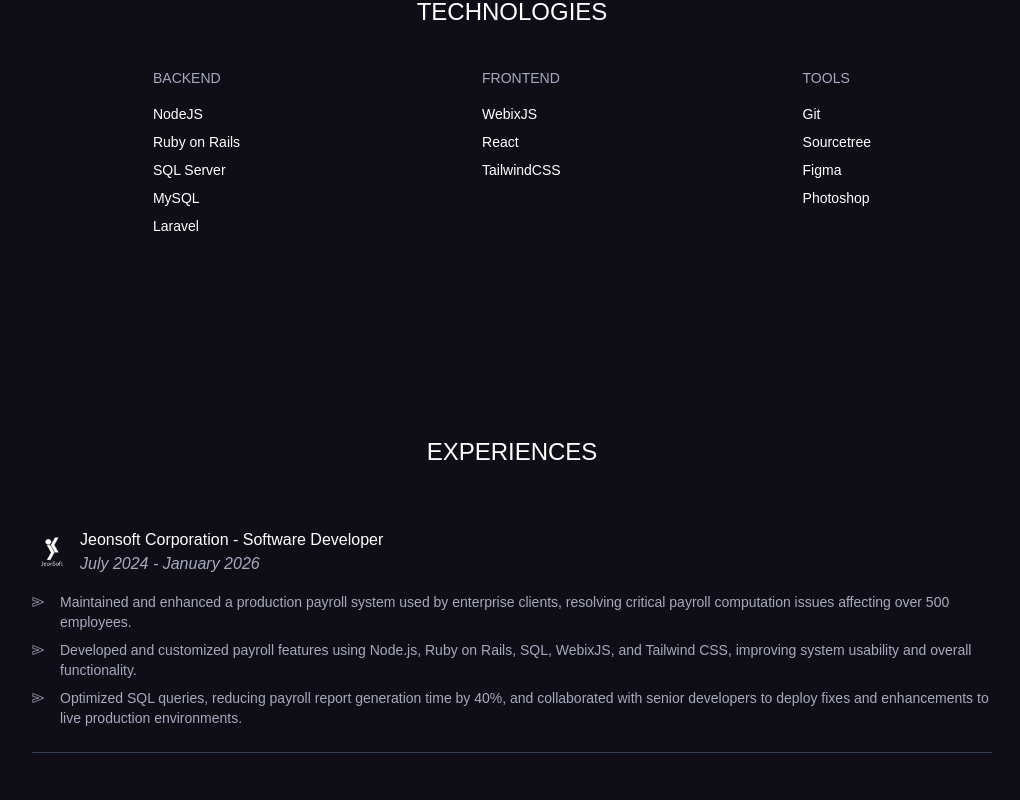
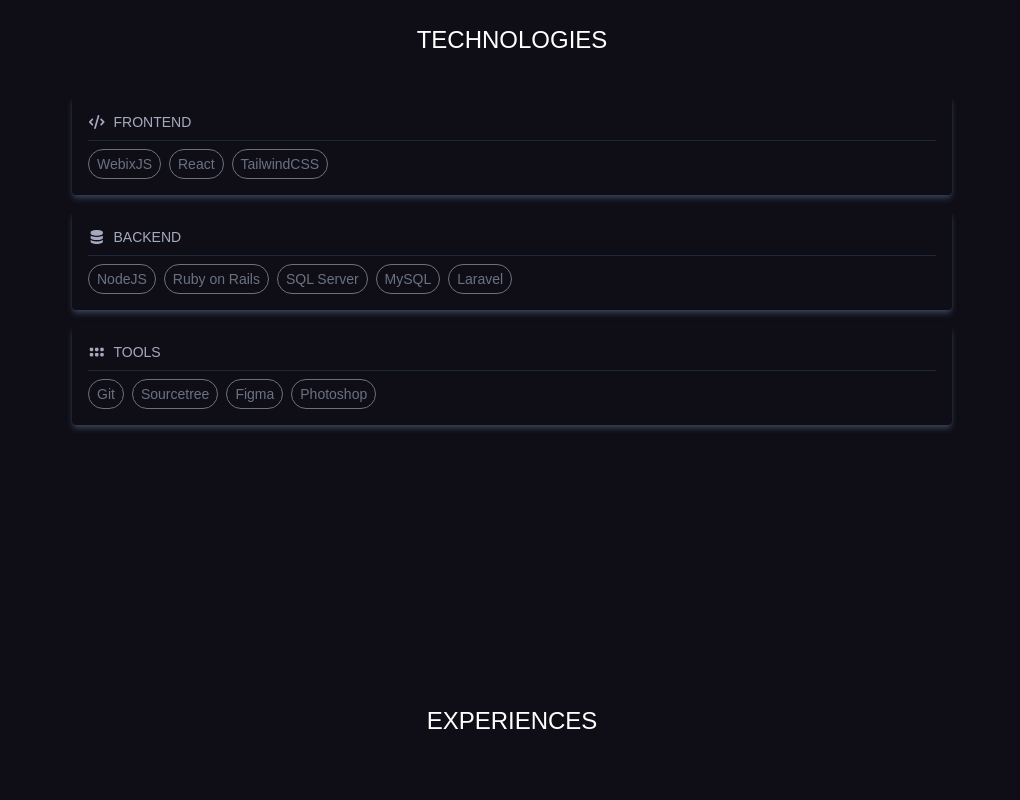
Before and after one commit to Sublime8157/portfolio, a React (Vite) app in the folder frontend/: page / in a window 1280 px wide. Shown: the part 1340-2140 px from the top of the page, without its empty margins (128-1148 px from the left). Built offline with nearby package versions, Linux system fonts and the light colour scheme.

Commit message:
Replace the technology UI

```diff
--- a/frontend/src/features/about/about.jsx
+++ b/frontend/src/features/about/about.jsx
@@ -4,7 +4,7 @@
 const about = () => {
   return (
     <div className="flex flex-col gap-8">
-      <h1 className="text-lg lg:text-4xl text-center">ABOUT</h1>
+      <h1 className="text-lg lg:text-2  xl text-center">ABOUT</h1>
       <div className="p-0 lg:p-10 flex flex-col lg:flex-row lg:gap-0 gap-10 justify-between items-start">
         {aboutList.map((paragraph, index) => (
           <Motion
--- a/frontend/src/features/experiences/components/experiences.jsx
+++ b/frontend/src/features/experiences/components/experiences.jsx
@@ -25,7 +25,7 @@
   const isRevealed = (index) => isLg || revealedIndices.has(index);
 
   return (
-    <div className="flex flex-col gap-10">
+    <div className="flex flex-col gap-10 p-10">
       <Motion direction="top" className="mt-10 text-center text-lg md:text-2xl">
         EXPERIENCES
       </Motion>
--- a/frontend/src/features/technologies/components/technologyList.jsx
+++ b/frontend/src/features/technologies/components/technologyList.jsx
@@ -1,6 +1,25 @@
-const tech = {
-  frontend: ["WebixJS", "React", "TailwindCSS"],
-  backend: ["NodeJS", "Ruby on Rails", "SQL Server", "MySQL", "Laravel"],
-  tools: ["Git", "Sourcetree", "Figma", "Photoshop"],
-};
+import { faCode, faDatabase, faGrip } from "@fortawesome/free-solid-svg-icons";
+
+const tech = [
+  {
+    tech: "Frontend",
+    lists: ["WebixJS", "React", "TailwindCSS"],
+
+  },
+  {
+    tech: "Backend",
+    lists: ["NodeJS", "Ruby on Rails", "SQL Server", "MySQL", "Laravel"],
+  },
+  {
+    tech: "Tools",
+    lists: ["Git", "Sourcetree", "Figma", "Photoshop"],
+  },
+];
+
+export const icons = {
+  Frontend: faCode,
+  Backend: faDatabase,
+  Tools: faGrip
+}
+
 export default tech;
--- a/frontend/src/features/technologies/technologies.jsx
+++ b/frontend/src/features/technologies/technologies.jsx
@@ -1,43 +1,42 @@
-import technologyList from "./components/technologyList";
+import technologyList, { icons } from "./components/technologyList";
 import Motion from "../utils/Motion";
+import { motion } from "framer-motion";
+import { FontAwesomeIcon } from "@fortawesome/react-fontawesome";
 
 const technologies = () => {
   return (
-    <div className="">
+    <div className="p-10">
       <Motion direction="top" className="text-lg lg:text-2xl text-center">
         TECHNOLOGIES
       </Motion>
-      <div className="mt-10 flex flex-row flex-wrap lg:justify-around justify-between items-start">
-        <ul className="flex flex-col gap-2">
-          <h1 className="mb-2 text-[#a7a9be]">BACKEND</h1>
-          {technologyList.backend.map((item, index) => (
-            <Motion key={index} delay={index * 0.03}>
-              <li className="text-sm" key={index}>
-                {item}
+      <div className="mt-10 flex flex-col flex-wrap lg:justify-around gap-4 items-start">
+        {technologyList.map((item, index) => (
+          <motion.button
+            whileHover={{ scale: 1.01 }}
+            whileTap={{ scale: 1 }}
+            key={index}
+            className="justify-start w-full items-start flex flex-col gap-2 shadow-md shadow-gray-700 rounded p-4"
+          >
+            <div className="w-full self-start">
+              <h1 className="text-left mb-2 text-[#a7a9be] flex flex-row gap-2 items-center">
+                <FontAwesomeIcon icon={icons[item.tech]} />
+                {item.tech.toUpperCase()}
+              </h1>
+              <hr className="text-gray-800"></hr>
+            </div>
+            <Motion delay={index * 0.03}>
+              <li className="text-sm flex flex-row gap-2">
+                {item.lists.map((list, index) => {
+                  return (
+                    <div className="text-gray-500  border p-1 px-2 rounded-full">
+                      {list}
+                    </div>
+                  );
+                })}
               </li>
             </Motion>
-          ))}
-        </ul>
-        <ul className="flex flex-col gap-2">
-          <h1 className="mb-2 text-[#a7a9be]">FRONTEND</h1>
-          {technologyList.frontend.map((item, index) => (
-            <Motion key={index} delay={index * 0.03}>
-              <li className="text-sm" key={index}>
-                {item}
-              </li>
-            </Motion>
-          ))}
-        </ul>
-        <ul className="flex flex-col gap-2">
-          <h1 className="mb-2 text-[#a7a9be]">TOOLS</h1>
-          {technologyList.tools.map((item, index) => (
-            <Motion key={index} delay={index * 0.03}>
-              <li className="text-sm" key={index}>
-                {item}
-              </li>
-            </Motion>
-          ))}
-        </ul>
+          </motion.button>
+        ))}
       </div>
     </div>
   );
```
